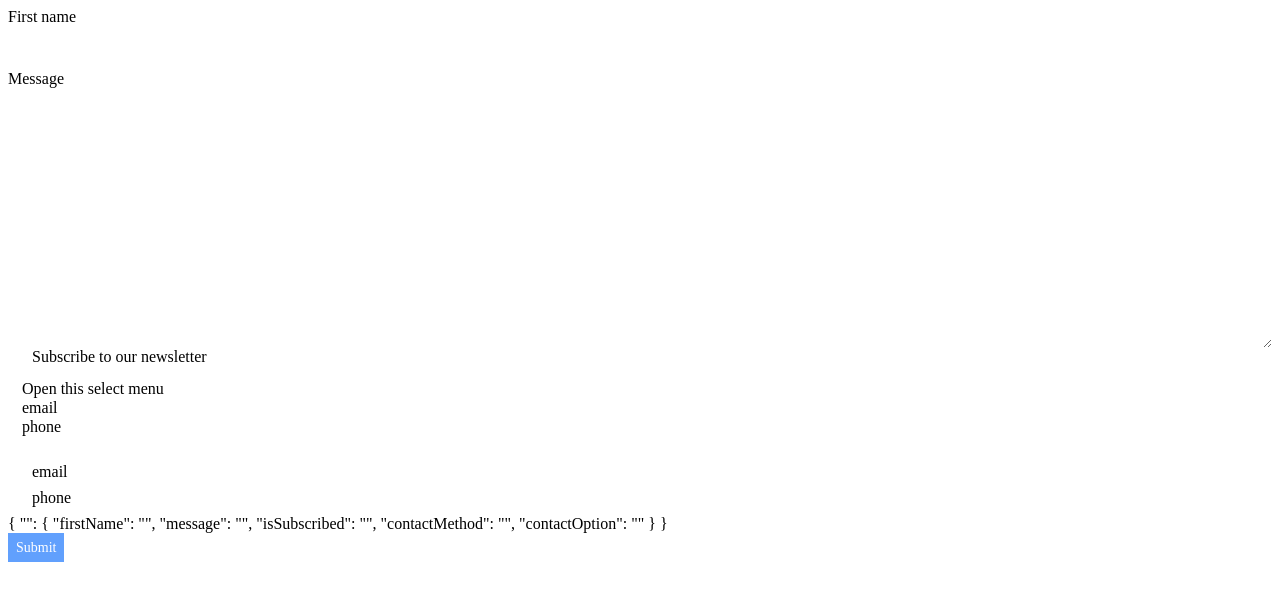
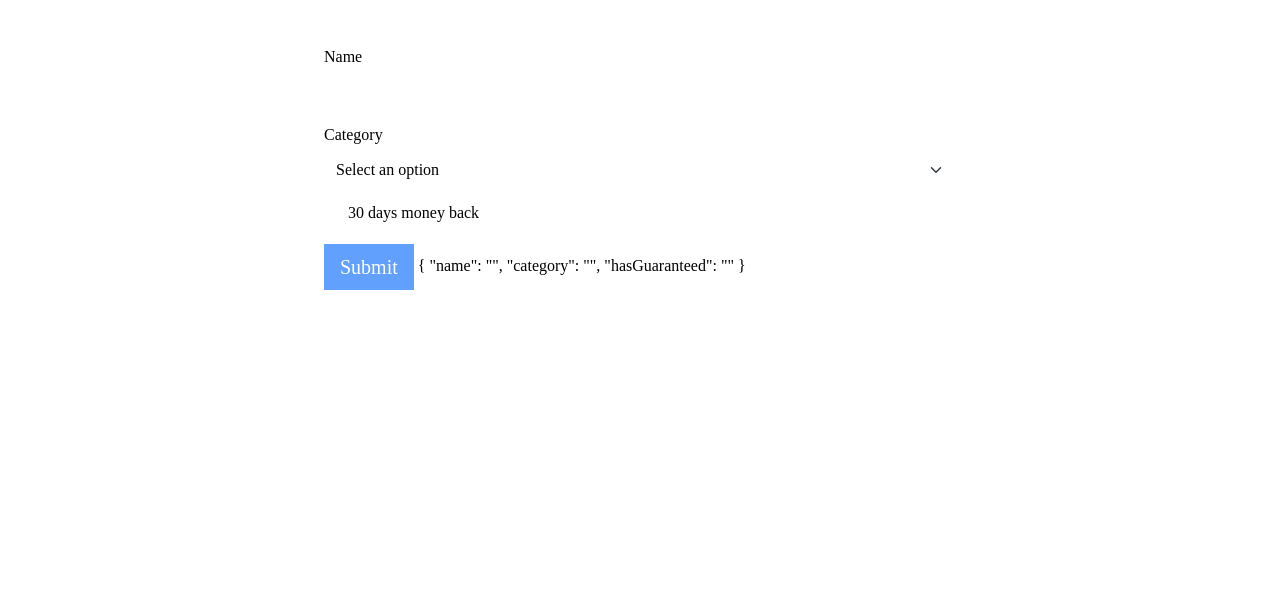
Before and after one commit to Mouhamet99/LetsAngular, an Angular app: page / in a window 1280 px wide. Shown: the top 600 px of the page. Built offline with nearby package versions, Linux system fonts and the light colour scheme.

Commit message:
do form exercise: course form

```diff
--- a/src/app/app.component.html
+++ b/src/app/app.component.html
@@ -1 +1 @@
-<contact-form></contact-form>
+<course-form></course-form>
--- a/src/app/app.module.ts
+++ b/src/app/app.module.ts
@@ -5,11 +5,13 @@ import { BrowserModule } from '@angular/platform-browser';
 import { AppRoutingModule } from './app-routing.module';
 import { AppComponent } from './app.component';
 import { ContactFormComponent } from './contact-form/contact-form.component';
+import { CourseFormComponent } from './course-form/course-form.component';
 
 @NgModule({
   declarations: [
     AppComponent,
-    ContactFormComponent
+    ContactFormComponent,
+    CourseFormComponent
   ],
   imports: [
     BrowserModule,
--- /dev/null
+++ b/src/app/course-form/course-form.component.css
@@ -0,0 +1 @@
+@import "~bootstrap/dist/css/bootstrap.css";
--- /dev/null
+++ b/src/app/course-form/course-form.component.html
@@ -0,0 +1,66 @@
+<form #f="ngForm" (ngSubmit)="submit(f)" class="col-6 mx-auto mt-5">
+  <div class="mb-3">
+    <label for="name" class="form-label">Name</label>
+    <input
+      required
+      minlength="5"
+      ngModel
+      name="name"
+      #name="ngModel"
+      type="text"
+      class="form-control"
+      [class.is-invalid]="name.touched && !name.valid"
+    />
+    <div class="invalid-feedback">
+      <span *ngIf="name.errors?.['required']"
+        >The name of the course is required</span
+      >
+      <span *ngIf="name.errors?.['minlength']"
+        >The name must be at least 5 character</span
+      >
+    </div>
+  </div>
+
+  <div class="mb-3">
+    <label for="category" class="form-label">Category</label>
+    <select
+      ngModel
+      name="category"
+      #category="ngModel"
+      class="form-select"
+      [class.is-invalid]="category.touched && !category.valid"
+      id="category"
+      aria-label="Default select example"
+    >
+      <option value="">Select an option</option>
+      <option *ngFor="let category of categories" [value]="category.id">
+        {{ category.name }}
+      </option>
+    </select>
+    <div class="invalid-feedback">
+      <span *ngIf="category.errors?.['required']"
+        >The category of the course is required</span
+      >
+    </div>
+  </div>
+
+  <div class="form-check mb-3">
+    <input
+    ngModel
+      name="hasGuaranteed"
+      class="form-check-input"
+      type="checkbox"
+      id="Guaranteed"
+    />
+    <label class="form-check-label" for="Guaranteed">
+      30 days money back
+    </label>
+  </div>
+  <input
+    type="submit"
+    [disabled]="!f.valid"
+    value="Submit"
+    class="btn btn-lg btn-primary"
+  />
+  {{ f.value | json }}
+</form>
--- /dev/null
+++ b/src/app/course-form/course-form.component.ts
@@ -0,0 +1,24 @@
+import { NgForm } from '@angular/forms';
+import { Component } from '@angular/core';
+
+@Component({
+  selector: 'course-form',
+  templateUrl: './course-form.component.html',
+  styleUrls: ['./course-form.component.css']
+})
+export class CourseFormComponent  {
+
+categories: Array<CourseCategory> = [
+  {id:1, name: 'Frontend'},
+  {id:2, name: 'Backend'},
+  {id:3, name: 'FullStack'}
+];
+
+submit(form: NgForm){
+  console.log(form);
+}
+
+}
+export default interface CourseCategory{
+  id: number, name: string
+}
```
Also changed, not shown: 1 other file (tests, documents, lock files or other folders).
